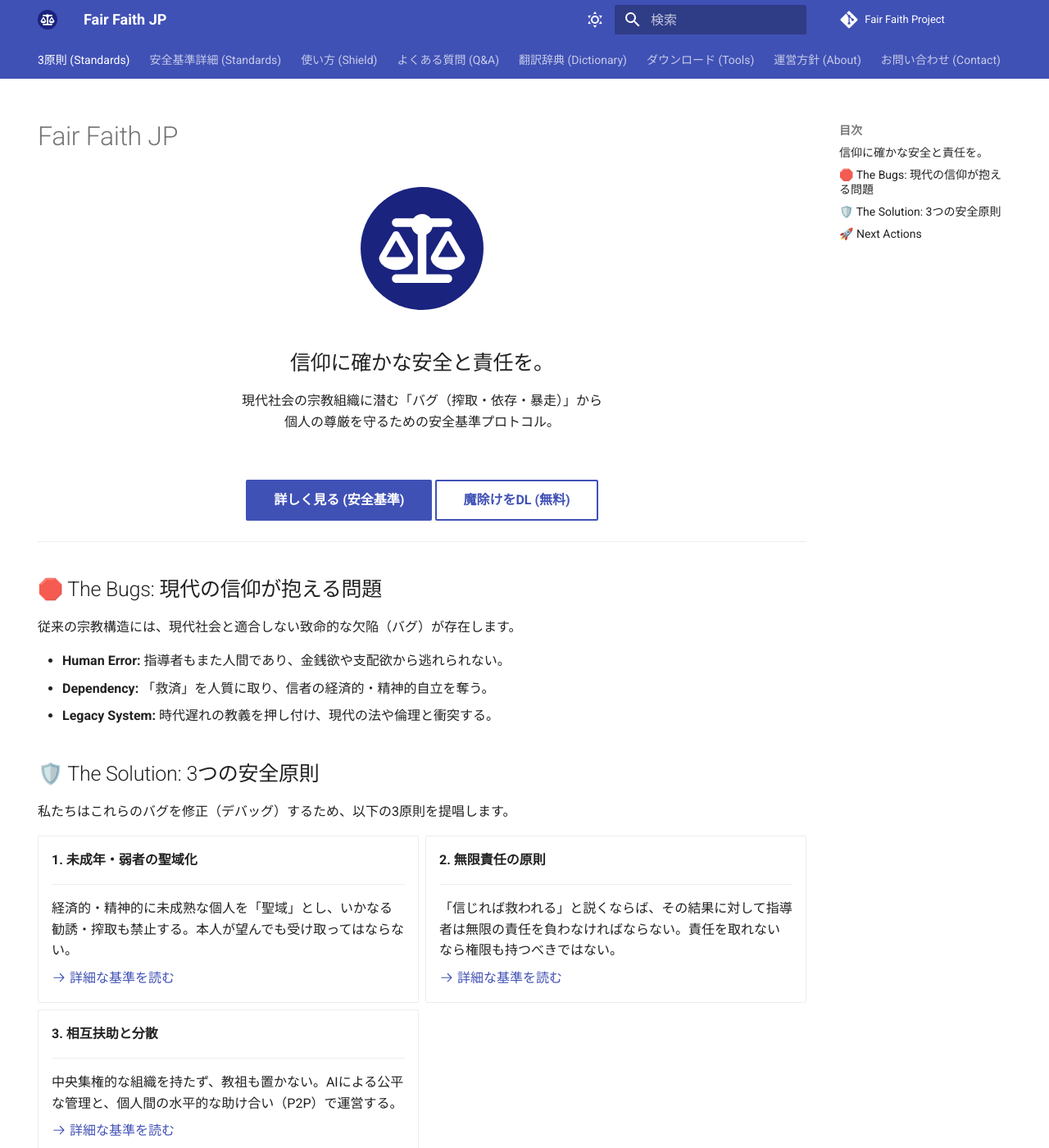
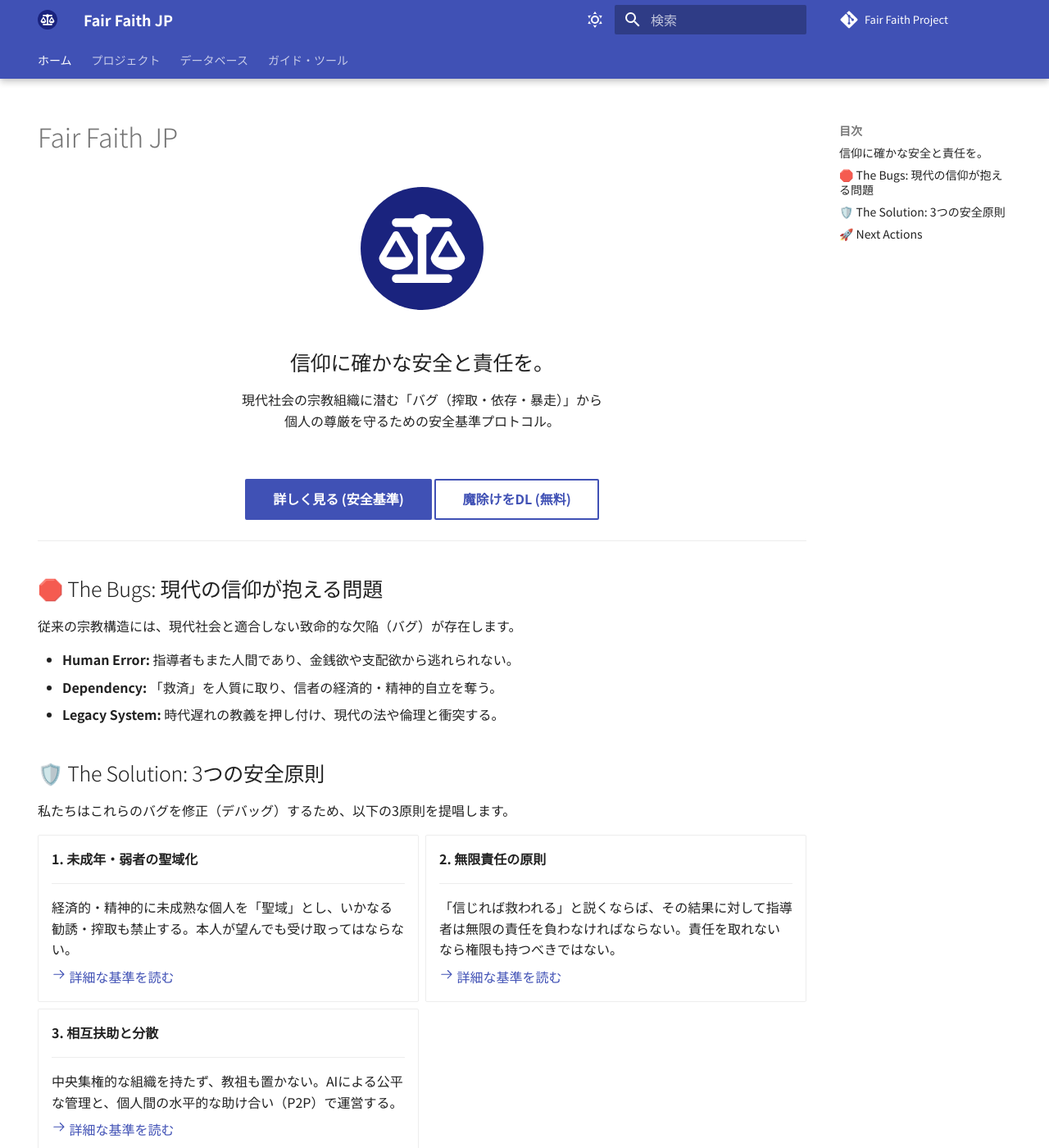
Before and after one commit to fair-faith-project/fair-faith-project.github.io, an MkDocs documentation site: the page built from docs/index.md, in a window 1280 px wide and 1400 px high. Shown: the whole window at 82% size. Built offline with MkDocs 1.6.1 and Material for MkDocs 9.7.7, drawn with Linux system fonts in a browser that asks for light colours; comment, search, counter and statistics services are not loaded.

Commit message:
Update mkdocs.yml

```diff
--- a/mkdocs.yml
+++ b/mkdocs.yml
@@ -14,12 +14,14 @@ theme:
   logo: assets/logo.svg
   favicon: assets/logo.svg
   features:
-    - navigation.tabs       # タブ形式のメニュー
-    - navigation.top        # 「トップに戻る」ボタン
+    - navigation.tabs        # タブ形式のメニュー
+    - navigation.tabs.sticky # ★追加: スクロールしてもタブを上に固定
+    - navigation.sections    # ★追加: サイドバーのカテゴリを展開したままにする
+    - navigation.top         # 「トップに戻る」ボタン
     - navigation.instant     # ページ移動を爆速にする
     - navigation.tracking    # URLを正しく追跡する
-    - search.suggest        # 検索予測
-    - search.highlight      # 検索結果のハイライト
+    - search.suggest         # 検索予測
+    - search.highlight       # 検索結果のハイライト
   palette:
     # ライトモード（デフォルト）
     - scheme: default
@@ -35,17 +37,25 @@ theme:
       toggle:
         icon: material/weather-night
         name: ライトモードに切り替え
+  # フォント設定（日本語最適化）
+  font:
+    text: Noto Sans JP
+    code: Roboto Mono
 
-# ページ構成（メニュー順）
+# ページ構成（カテゴリ分けしてスッキリ整理）
 nav:
-  - 3原則 (Standards): index.md
-  - 安全基準詳細 (Standards): standards.md
-  - 使い方 (Shield): usage.md
-  - よくある質問 (Q&A): faq.md
-  - 翻訳辞典 (Dictionary): dictionary.md
-  - ダウンロード (Tools): download.md
-  - 運営方針 (About): about.md
-  - お問い合わせ (Contact): contact.md
+  - ホーム: index.md
+  - プロジェクト:
+      - 運営方針 (About): about.md
+      - 信仰ハッカーの心得: mindset.md  # ★ここに追加！
+      - お問い合わせ: contact.md
+  - データベース:
+      - 安全基準詳細: standards.md
+      - 翻訳辞典: dictionary.md
+  - ガイド・ツール:
+      - 使い方: usage.md
+      - よくある質問: faq.md
+      - ダウンロード: download.md
 
 # マークダウン拡張機能
 markdown_extensions:
@@ -53,7 +63,7 @@ markdown_extensions:
   - pymdownx.details      # 折りたたみ機能
   - pymdownx.superfences  # 高度なコードブロック
   - attr_list             # 画像サイズ調整など
-  - md_in_html            # ←【重要】これを追加！HTMLタグ内のマークダウンを有効化
+  - md_in_html            # HTMLタグ内のマークダウンを有効化
   - pymdownx.emoji:       # 絵文字対応
       emoji_index: !!python/name:materialx.emoji.twemoji
       emoji_generator: !!python/name:materialx.emoji.to_svg
@@ -62,12 +72,12 @@ markdown_extensions:
 plugins:
   - search
   - social:
-      cards: true               # 画像生成を有効化
+      cards: true                # 画像生成を有効化
       cards_layout_options:
         background_color: "#3f51b5" # サイトのテーマ色(Indigo)に合わせる
         color: "#ffffff"            # 文字色
         font_family: "Noto Sans JP"
-  - minify:  # ← これを追加
+  - minify:
       minify_html: true
       minify_js: true
       minify_css: true
@@ -97,7 +107,6 @@ extra:
       name: Instagram
 
     # 4. Threads (インスタの補助)
-    # ※ご指定通り .com に設定
     - icon: fontawesome/brands/threads
       link: https://www.threads.com/@fairfaithjp
       name: Threads
@@ -113,7 +122,6 @@ extra:
       name: TikTok
 
 # フッターの著作権表示
-# ※プライバシーポリシーへのリンクをルートパス(/privacy/)に修正済み
 copyright: >
   Copyright &copy; 2025 Fair Faith Project
   <br>
```
